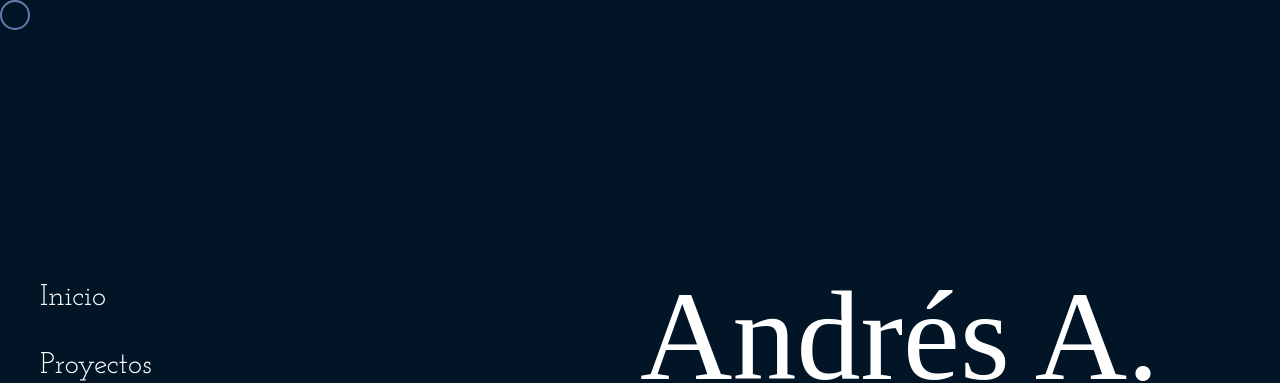
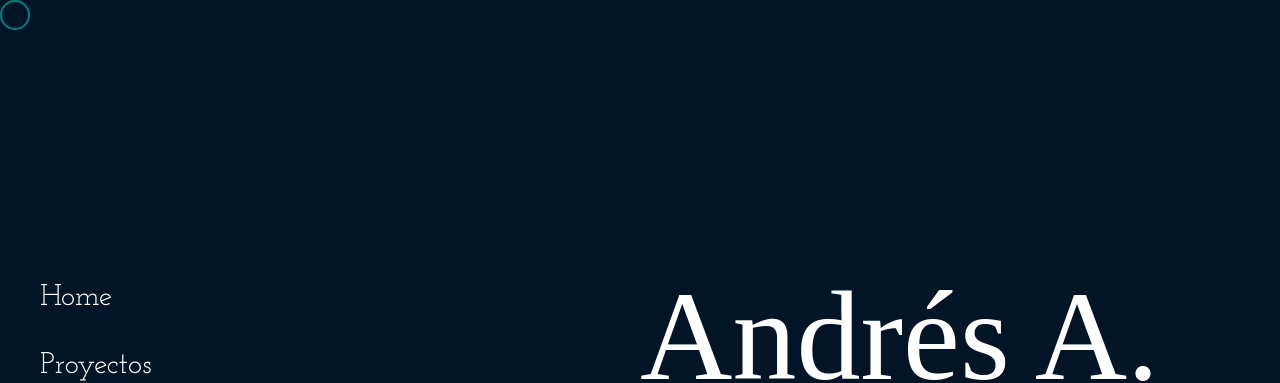
Before and after one commit to Andresalfaro7/portfolio, a React (Vite) app: page / in a window 1280 px wide. Shown: the top 383 px of the page. Built offline with nearby package versions, Linux system fonts and the light colour scheme; a web font is replaced by a local one.

Commit message:
Add framer-motion for animations, implement animated routing, and create Contact and Stack pages

```diff
--- a/package.json
+++ b/package.json
@@ -11,6 +11,7 @@
   },
   "dependencies": {
     "@tailwindcss/vite": "^4.1.12",
+    "framer-motion": "^12.23.12",
     "react": "^19.1.1",
     "react-dom": "^19.1.1",
     "react-router-dom": "^7.8.1",
--- a/src/App.css
+++ b/src/App.css
@@ -75,7 +75,7 @@
     .cursor {
         width: 30px;
         height: 30px;
-        border: 2px solid #83B4FF;
+        border: 2px solid #00B7C2;
         border-radius: 50%;
         position: fixed;
         pointer-events: none;
--- a/src/App.tsx
+++ b/src/App.tsx
@@ -1,24 +1,76 @@
-import { lazy, Suspense, useEffect, useState } from 'react'
-import { BrowserRouter as Router, Routes, Route } from 'react-router-dom'
-import './App.css'
-import { ROUTES } from './routes/index'
+import { lazy, Suspense } from 'react';
+import { BrowserRouter as Router, Routes, Route, useLocation } from 'react-router-dom';
+import { AnimatePresence, motion } from 'framer-motion';
 import CursorCustom from './components/CursorCustom';
+import './App.css';
+import { ROUTES } from './routes/index';
 
+// Lazy load pages
 const Home = lazy(() => import('./pages/Home'));
 const Projects = lazy(() => import('./pages/Projects'));
+const Stack = lazy(() => import('./pages/Stack'));
+const Contact = lazy(() => import('./pages/Contact'));
 
-function App() {
+// Wrapper que aplica animación slide + fade
+type PageWrapperProps = {
+  children: React.ReactNode;
+  left?: boolean; // horizontal: true=left, false=right
+  top?: boolean;  // vertical: true=up, false=down
+};
+
+const PageWrapper = ({ children, left, top }: PageWrapperProps) => {
+  const variants = top !== undefined
+    ? { // vertical animation
+      enter: { y: top ? "-100%" : "100%", opacity: 0 },
+      center: { y: 0, opacity: 1 },
+      exit: { y: top ? "-100%" : "100%", opacity: 0 }
+    }
+    : { // horizontal animation
+      enter: { x: left ? "-100%" : "100%", opacity: 0 },
+      center: { x: 0, opacity: 1 },
+      exit: { x: left ? "-100%" : "100%", opacity: 0 }
+    };
+
+  return (
+    <motion.div
+      className="min-h-screen w-screen"
+      variants={variants}
+      initial="enter"
+      animate="center"
+      exit="exit"
+      transition={{ duration: 0.6, ease: "easeInOut" }}
+    >
+      {children}
+    </motion.div>
+  );
+};
+
+// Componente que maneja las rutas animadas
+const AnimatedRoutes = () => {
+  const location = useLocation();
+
+  return (
+    <AnimatePresence mode="wait">
+      <Suspense fallback={<div className="flex justify-center items-center min-h-screen">Cargando...</div>}>
+        <Routes location={location} key={location.pathname}>
+          <Route path={ROUTES.HOME} element={<PageWrapper top={true}><Home /></PageWrapper>} />          {/* from top */}
+          <Route path={ROUTES.PROJECTS} element={<PageWrapper left={false}><Projects /></PageWrapper>} />     {/* from right */}
+          <Route path={ROUTES.STACK} element={<PageWrapper left={true}><Stack /></PageWrapper>} />       {/* from left */}
+          <Route path={ROUTES.CONTACT} element={<PageWrapper top={false}><Contact /></PageWrapper>} /> {/* from bottom */}
+        </Routes>
+      </Suspense>
+    </AnimatePresence>
+  );
+};
+
+// App principal
+export default function App() {
   return (
     <Router>
-      <CursorCustom/>
-      <Suspense fallback={<div>Cargando...</div>}>
-        <Routes>
-          <Route path={ROUTES.HOME} element={<Home />} />
-          <Route path={ROUTES.PROJECTS} element={<Projects />} />
-        </Routes>
-      </Suspense>
+      <div className="overflow-hidden">
+        <CursorCustom />
+        <AnimatedRoutes />
+      </div>
     </Router>
-  )
+  );
 }
-
-export default App
--- /dev/null
+++ b/src/pages/Contact.tsx
@@ -0,0 +1,10 @@
+const Contact = () => {
+    return (
+        <div>
+            <h1>Contacto</h1>
+            <p>Aquí se muestra la información de contacto.</p>
+        </div>
+    );
+};
+
+export default Contact;
--- a/src/pages/Home.tsx
+++ b/src/pages/Home.tsx
@@ -7,7 +7,7 @@ const Home = () => {
         <div className="flex h-screen items-center p-10">
             <div className="w-1/2">
                 <nav className="text-3xl">
-                    <li className="w-fit"><Link to={'/'}><SlideInText text="Inicio" delay={0}/></Link></li>
+                    <li className="w-fit"><Link to={'/'}><SlideInText text="Home" delay={0}/></Link></li>
                     <li className="w-fit"><Link to={'/proyectos'}><SlideInText text="Proyectos" delay={100}/></Link></li>
                     <li className="w-fit"><Link to={'/stack'}><SlideInText text="Stack" delay={200}/></Link></li>
                     <li className="w-fit"><Link to={'/contactos'}><SlideInText text="Contactos" delay={300}/></Link></li>
--- /dev/null
+++ b/src/pages/Stack.tsx
@@ -0,0 +1,10 @@
+const Stack = () => {
+    return (
+        <div>
+            <h1>Stack</h1>
+            <p>Aquí se muestra la información sobre mi stack tecnológico.</p>
+        </div>
+    );
+};
+
+export default Stack;
--- a/src/routes/index.ts
+++ b/src/routes/index.ts
@@ -1,6 +1,8 @@
 export const ROUTES = {
   HOME: '/',
   PROJECTS: '/proyectos',
+  STACK: '/stack',
+  CONTACT: '/contactos',
   // LOGIN: '/login',
   // DASHBOARD: {
   //   BASE: '/dashboard',
--- a/src/styles/Card.css
+++ b/src/styles/Card.css
@@ -7,13 +7,22 @@
   transition: border-color 0.3s ease;
 }
 
+.card:hover {}
+
 .card>.img-wrapper {
   position: relative;
-  transform: translate(50px, -70px);
+  transform: translate(50px, -70px) scale(1);
+  /* Escala inicial */
   height: inherit;
   background-color: transparent;
   overflow: hidden;
-  transition: height 1s ease, background-color 1s ease;
+  transition: height 1s ease, background-color 1s ease, transform 1.2s ease;
+  /* 👈 Agregamos transform aquí */
+}
+
+.card>.img-wrapper:hover {
+  transform: translate(50px, -70px) scale(1.1);
+  /* 👈 Zoom suave */
 }
 
 .card>.img {
@@ -67,7 +76,7 @@
 }
 
 @media only screen and (max-width: 1024px) {
-  .card{
+  .card {
     width: 200px;
   }
 }
@@ -81,8 +90,12 @@
     height: 100%;
   }
 
-  .card{
+  .card {
     transform: skewX(0deg);
     width: 100%;
   }
+
+  .card>.img-wrapper:hover {
+    transform: scale(1.1);
+  }
 }
```
Also changed, not shown: 1 other file (tests, documents, lock files or other folders).
